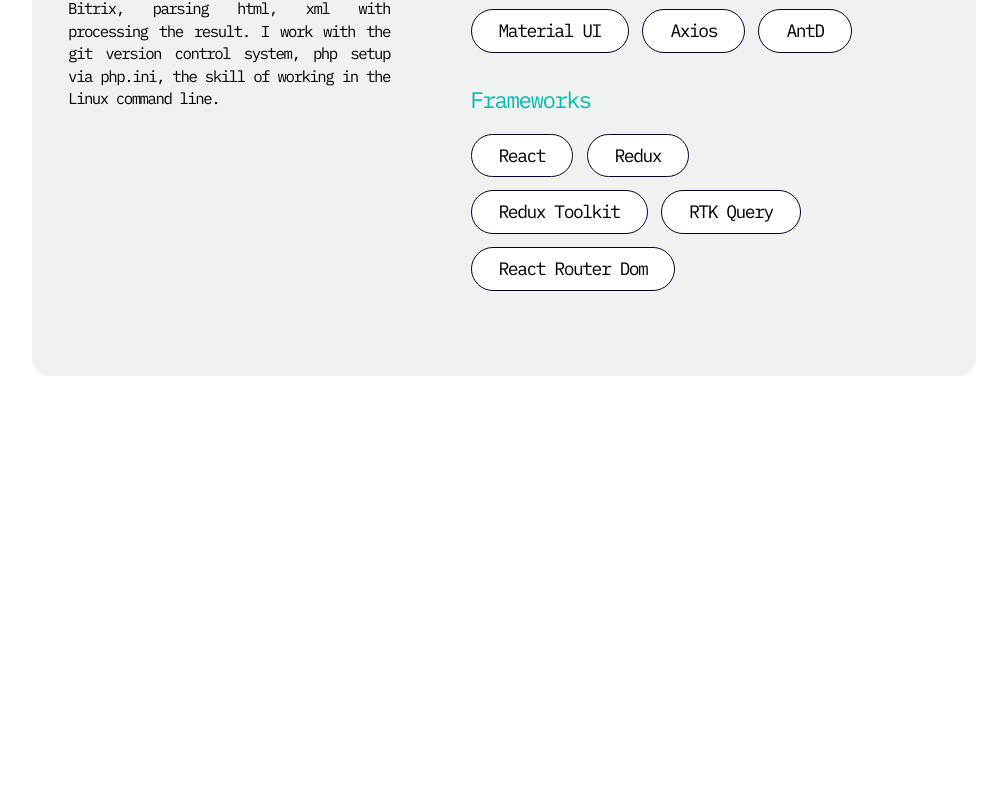
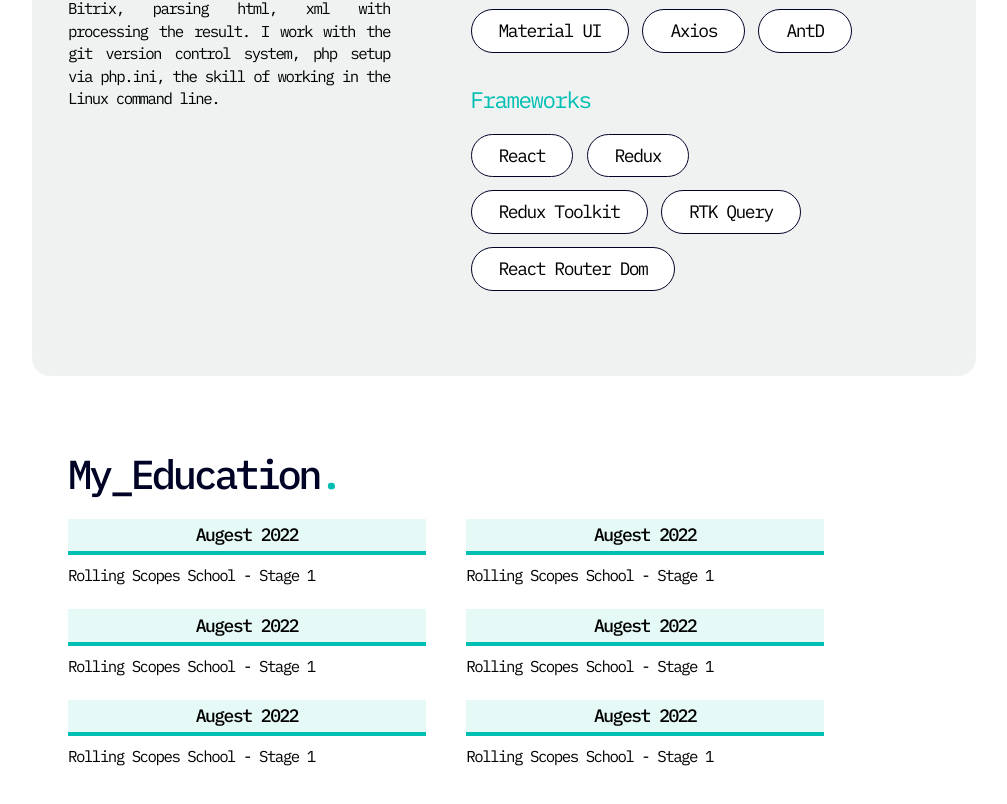
Before and after one commit to Tsvetkoffff/cv, a React (Vite) app: page / in a window 1280 px wide. Shown: the part 1315-2119 px from the top of the page, without its empty margins (126-1133 px from the left). Before the commit the page ends 1691 px from the top, so only its background shows below. Built offline with nearby package versions, Linux system fonts and the light colour scheme.

Commit message:
feat: add MyEducation section

```diff
--- a/src/App.jsx
+++ b/src/App.jsx
@@ -4,6 +4,7 @@
 import SocialBar from '/src/components/SocialBar'
 import AboutMe from '/src/components/AboutMe'
 import MySkills from '/src/components/MySkills'
+import MyEducation from '/src/components/MyEducation'
 
 const App = () => {
   return (
@@ -16,6 +17,7 @@
         <GreetSection />
         <AboutMe />
         <MySkills />
+        <MyEducation />
       </main>
     </>
   )
--- /dev/null
+++ b/src/components/EducationCard/index.jsx
@@ -0,0 +1,13 @@
+import React from 'react'
+import Text from '/src/components/Text'
+
+const EducationCard = ({period, description}) => {
+  return (
+    <div className='space-y-2 w-full md:w-2/5 xl:w-[341px]'>
+      <h3 className='text-center font-medium bg-primaryLigth border-b-[4px] border-primary box-border p-1'>{period}</h3>
+      <Text className=''>{description}</Text>
+    </div>
+  )
+}
+
+export default EducationCard
--- /dev/null
+++ b/src/components/MyEducation/index.jsx
@@ -0,0 +1,59 @@
+import React from 'react'
+import Section from '/src/components/Section'
+import SectionHeader from '/src/components/SectionHeader'
+import EducationCard from '/src/components/EducationCard'
+
+const MyEducation = () => {
+  const courses = [
+    {
+      id: 1,
+      period: 'Augest 2022',
+      description: 'Rolling Scopes School - Stage 1',
+    },
+    {
+      id: 2,
+      period: 'Augest 2022',
+      description: 'Rolling Scopes School - Stage 1',
+    },
+    {
+      id: 3,
+      period: 'Augest 2022',
+      description: 'Rolling Scopes School - Stage 1',
+    },
+    {
+      id: 4,
+      period: 'Augest 2022',
+      description: 'Rolling Scopes School - Stage 1',
+    },
+    {
+      id: 5,
+      period: 'Augest 2022',
+      description: 'Rolling Scopes School - Stage 1',
+    },
+    {
+      id: 6,
+      period: 'Augest 2022',
+      description: 'Rolling Scopes School - Stage 1',
+    },
+  ]
+  return (
+    <Section>
+      <div className='w-full flex flex-col space-y-4'>
+        <div>
+          <SectionHeader text='My_Education' dot={true} />
+        </div>
+        <div className='flex flex-col flex-wrap gap-y-5 md:flex-row md:gap-x-9 xl:gap-y-12'>
+          {courses.map(course => (
+            <EducationCard
+              key={course.id}
+              period={course.period}
+              description={course.description}
+            />
+          ))}
+        </div>
+      </div>
+    </Section>
+  )
+}
+
+export default MyEducation
--- a/src/components/Section/index.jsx
+++ b/src/components/Section/index.jsx
@@ -1,6 +1,6 @@
 import React from 'react'
 
-const Section = ({children, className}) => (
+const Section = ({children, className = ''}) => (
   <section className={`section ${className}`}>{children}</section>
 )
 
```
